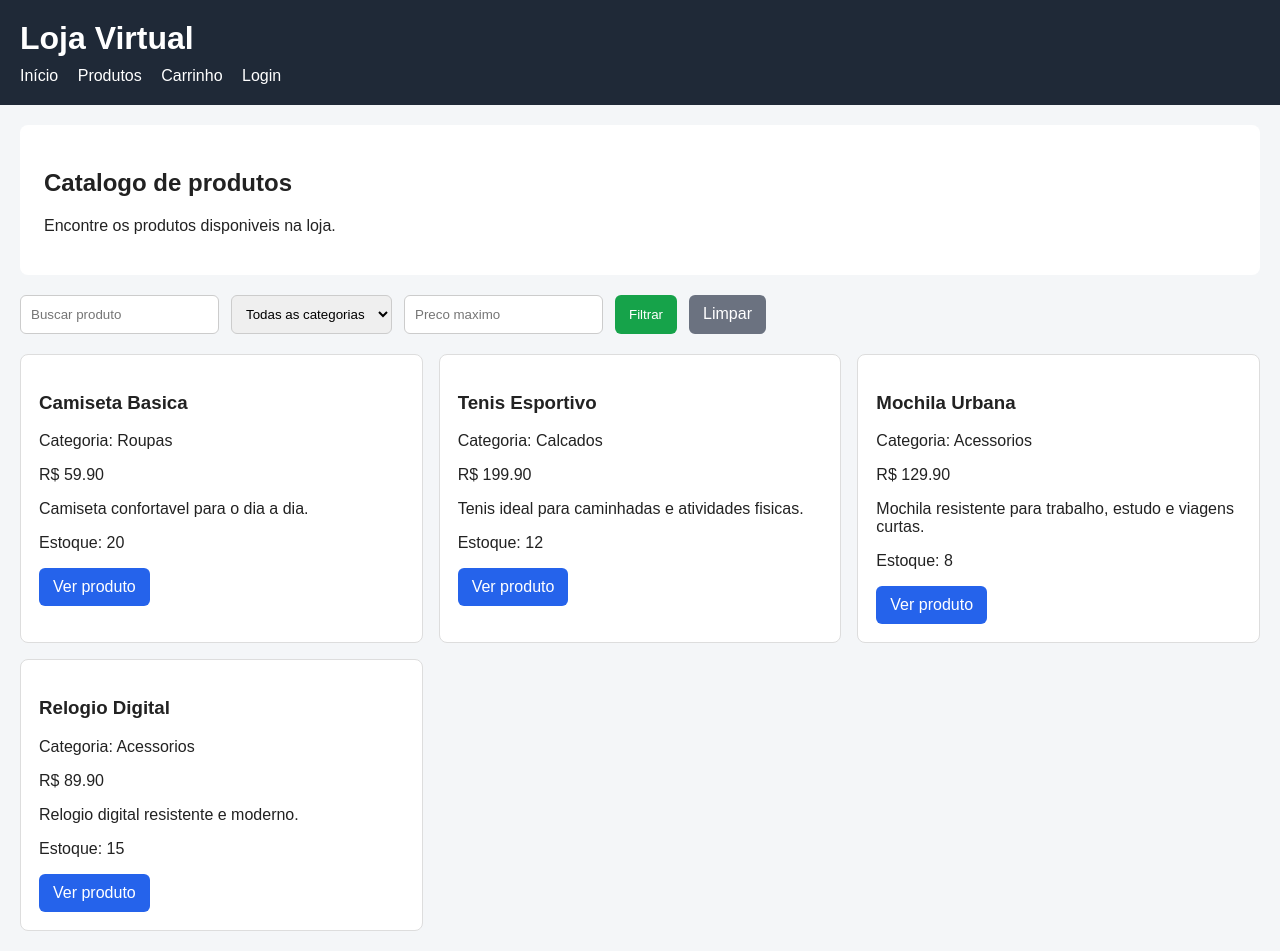
After one commit to nyyzyyyyy/loja-virtual-flask, a Flask app: page /produtos in a window 1280 px wide. The commit adds this page. Run offline with Flask 3, Linux system fonts and the light colour scheme.

Commit message:
Cria catalogo com busca e filtros

```diff
--- a/app.py
+++ b/app.py
@@ -1,4 +1,4 @@
-from flask import Flask, render_template
+from flask import Flask, render_template, request
 
 app = Flask(__name__)
 
@@ -28,19 +28,54 @@ produtos = [
         "estoque": 8,
     },
     {
-    "id": 4,
-    "nome": "Relogio Digital",
-    "categoria": "Acessorios",
-    "preco": 89.90,
-    "descricao": "Relogio digital resistente e moderno.",
-    "estoque": 15,
-},
+        "id": 4,
+        "nome": "Relogio Digital",
+        "categoria": "Acessorios",
+        "preco": 89.90,
+        "descricao": "Relogio digital resistente e moderno.",
+        "estoque": 15,
+    },
 ]
 
 @app.route("/")
 def home():
     return render_template("index.html", produtos=produtos)
+@app.route("/produtos")
+def catalogo():
+    busca = request.args.get("busca", "").lower()
+    categoria = request.args.get("categoria", "")
+    preco_maximo = request.args.get("preco_maximo", "")
 
+    produtos_filtrados = produtos
+
+    if busca:
+        produtos_filtrados = [
+            produto for produto in produtos_filtrados
+            if busca in produto["nome"].lower()
+        ]
+
+    if categoria:
+        produtos_filtrados = [
+            produto for produto in produtos_filtrados
+            if produto["categoria"] == categoria
+        ]
+
+    if preco_maximo:
+        produtos_filtrados = [
+            produto for produto in produtos_filtrados
+            if produto["preco"] <= float(preco_maximo)
+        ]
+
+    categorias = sorted(set(produto["categoria"] for produto in produtos))
+
+    return render_template(
+        "catalogo.html",
+        produtos=produtos_filtrados,
+        categorias=categorias,
+        busca=busca,
+        categoria_selecionada=categoria,
+        preco_maximo=preco_maximo,
+    )
 @app.route("/produto/<int:produto_id>")
 def produto_detalhe(produto_id):
     produto_encontrado = None
--- a/static/css/style.css
+++ b/static/css/style.css
@@ -68,3 +68,34 @@ main {
     border: 1px solid #ddd;
     max-width: 700px;
 }
+.filtros {
+    display: flex;
+    gap: 12px;
+    margin-bottom: 20px;
+    flex-wrap: wrap;
+}
+
+.filtros input,
+.filtros select {
+    padding: 10px;
+    border: 1px solid #ccc;
+    border-radius: 6px;
+}
+
+.filtros button {
+    background-color: #16a34a;
+    color: white;
+    border: 0;
+    padding: 10px 14px;
+    border-radius: 6px;
+    cursor: pointer;
+}
+
+.botao-secundario {
+    display: inline-block;
+    background-color: #6b7280;
+    color: white;
+    padding: 10px 14px;
+    border-radius: 6px;
+    text-decoration: none;
+}
--- /dev/null
+++ b/templates/catalogo.html
@@ -0,0 +1,73 @@
+<!DOCTYPE html>
+<html lang="pt-br">
+<head>
+    <meta charset="UTF-8">
+    <title>Catalogo - Loja Virtual</title>
+    <link rel="stylesheet" href="{{ url_for('static', filename='css/style.css') }}">
+</head>
+<body>
+    <header>
+        <h1>Loja Virtual</h1>
+        <nav>
+            <a href="/">Início</a>
+            <a href="/produtos">Produtos</a>
+            <a href="#">Carrinho</a>
+            <a href="#">Login</a>
+        </nav>
+    </header>
+
+    <main>
+        <section class="hero">
+            <h2>Catalogo de produtos</h2>
+            <p>Encontre os produtos disponiveis na loja.</p>
+        </section>
+
+        <form class="filtros" method="get" action="/produtos">
+            <input
+                type="text"
+                name="busca"
+                placeholder="Buscar produto"
+                value="{{ busca }}"
+            >
+
+            <select name="categoria">
+                <option value="">Todas as categorias</option>
+                {% for categoria in categorias %}
+                    <option
+                        value="{{ categoria }}"
+                        {% if categoria == categoria_selecionada %}selected{% endif %}
+                    >
+                        {{ categoria }}
+                    </option>
+                {% endfor %}
+            </select>
+
+            <input
+                type="number"
+                step="0.01"
+                name="preco_maximo"
+                placeholder="Preco maximo"
+                value="{{ preco_maximo }}"
+            >
+
+            <button type="submit">Filtrar</button>
+            <a class="botao-secundario" href="/produtos">Limpar</a>
+        </form>
+
+        <section class="produtos">
+            {% for produto in produtos %}
+                <article class="produto-card">
+                    <h3>{{ produto.nome }}</h3>
+                    <p>Categoria: {{ produto.categoria }}</p>
+                    <p>R$ {{ "%.2f"|format(produto.preco) }}</p>
+                    <p>{{ produto.descricao }}</p>
+                    <p>Estoque: {{ produto.estoque }}</p>
+                    <a class="botao" href="{{ url_for('produto_detalhe', produto_id=produto.id) }}">Ver produto</a>
+                </article>
+            {% else %}
+                <p>Nenhum produto encontrado.</p>
+            {% endfor %}
+        </section>
+    </main>
+</body>
+</html>
--- a/templates/index.html
+++ b/templates/index.html
@@ -10,7 +10,7 @@
         <h1>Loja Virtual</h1>
         <nav>
             <a href="/">Início</a>
-            <a href="#">Produtos</a>
+            <a href="/produtos">Produtos</a>
             <a href="#">Carrinho</a>
             <a href="#">Login</a>
         </nav>
```
